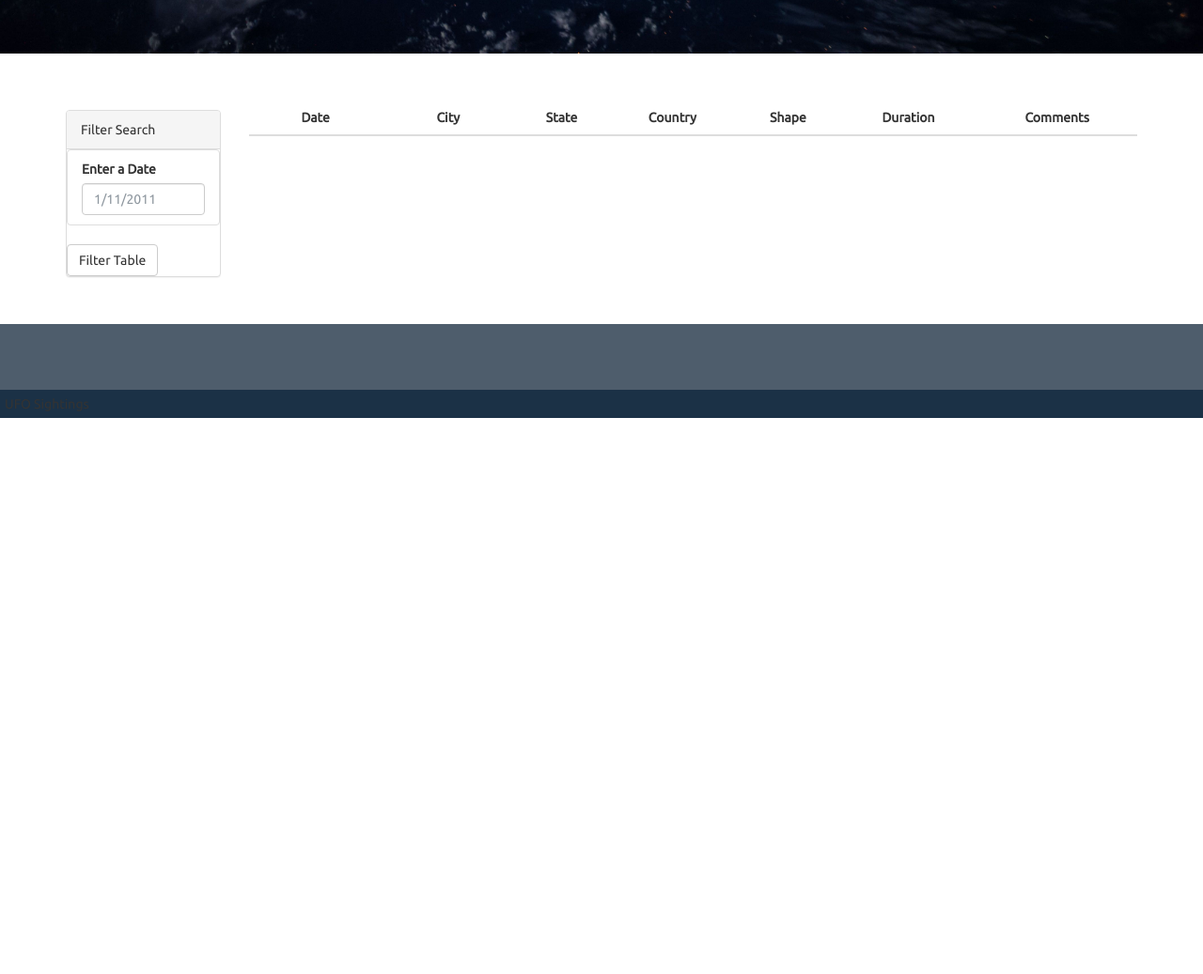
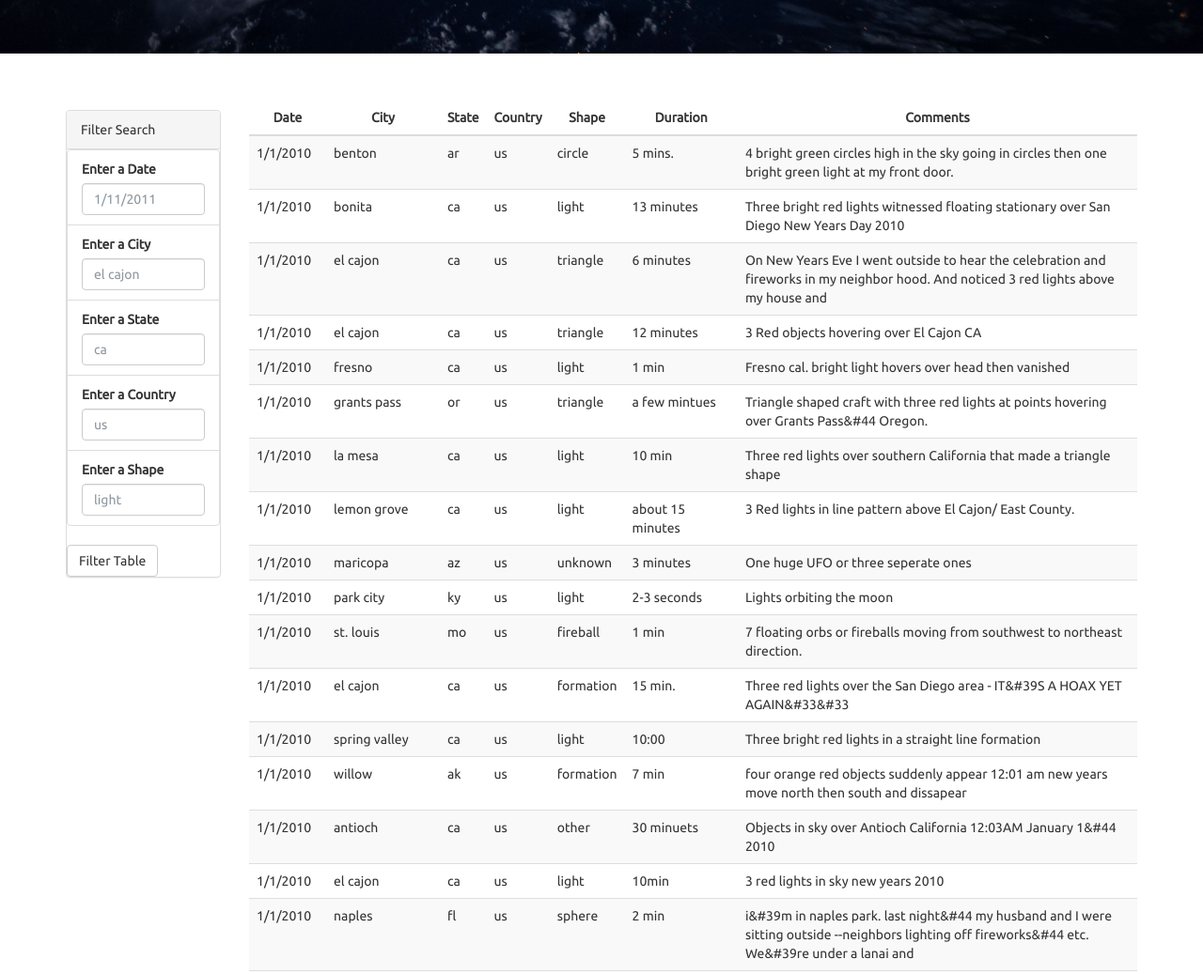
Before and after one commit to mscheme/javascript-challenge, a plain HTML site: page UFO-level-2/index.html in a window 1280 px wide. Shown: the part 555-1592 px from the top of the page at 94% size. Before the commit the page ends 1000 px from the top, so only its background shows below. Drawn offline with nearby package versions, Linux system fonts and the light colour scheme.

Commit message:
attempting level 2

```diff
--- a/UFO-level-2/index.html
+++ b/UFO-level-2/index.html
@@ -39,6 +39,22 @@
                         <label for="date">Enter a Date</label>
                         <input class="form-control" id="datetime" type="text" placeholder="1/11/2011">
                       </li>
+                      <li class="filter list-group-item">
+                        <label for="date">Enter a City</label>
+                        <input class="form-control" id="city" type="text" placeholder="el cajon">
+                      </li>
+                      <li class="filter list-group-item">
+                        <label for="date">Enter a State</label>
+                        <input class="form-control" id="state" type="text" placeholder="ca">
+                      </li>
+                      <li class="filter list-group-item">
+                        <label for="date">Enter a Country</label>
+                        <input class="form-control" id="country" type="text" placeholder="us">
+                      </li>
+                      <li class="filter list-group-item">
+                        <label for="date">Enter a Shape</label>
+                        <input class="form-control" id="shape" type="text" placeholder="light">
+                      </li>
                     </ul>
                   </div>
                   <button id="filter-btn" type="button" class="btn btn-default">Filter Table</button>
--- a/UFO-level-2/static/js/app.js
+++ b/UFO-level-2/static/js/app.js
@@ -1,4 +1,68 @@
 // from data.js
-var tableData = data;
+const tableData = data;
 
-// YOUR CODE HERE!
+// get d3 elements
+// get button
+let button = d3.select('#filter-btn');
+
+// get tbody
+const tbody = d3.select('tbody');
+
+// define function for clearing table and adding data
+function buildTable(data){
+    // First, clear out any existing data
+    tbody.html("");
+
+    // Next, loop through each object in the data
+    // and append a row and cells for each value in the row
+    data.forEach((dataRow) => {
+        // Append a row to the table body
+        let row = tbody.append("tr");
+
+        // add data to the columns in the row
+        row.append("td").text(dataRow.datetime);
+        row.append("td").text(dataRow.city);
+        row.append("td").text(dataRow.state);
+        row.append("td").text(dataRow.country);
+        row.append("td").text(dataRow.shape);
+        row.append("td").text(dataRow.durationMinutes);
+        row.append("td").text(dataRow.comments);
+    })
+}
+
+// create event for clicking of filter button
+button.on("click", runFilter);
+
+
+filters={}
+filterList = ['#datetime', '#city', '#state', '#country', '#shape']
+
+
+function runFilter(){
+    filters={}
+    filterList = ['#datetime', '#city', '#state', '#country', '#shape']
+    let filterData = tableData
+
+    // create dictionary from filters
+    for (fID of filterList){
+        let filter = d3.select(fID).property("value");
+
+        if (filter){
+            filters[fID] = filter
+        }
+    }
+    console.log(filters)
+
+    if(Object.entries(filters).length ==0){
+        console.log('empty filters')
+        buildTable(filterData)
+    }
+    else{
+        console.log('else statement')
+
+    }
+
+}
+
+// build table on page load
+buildTable(tableData);
```
